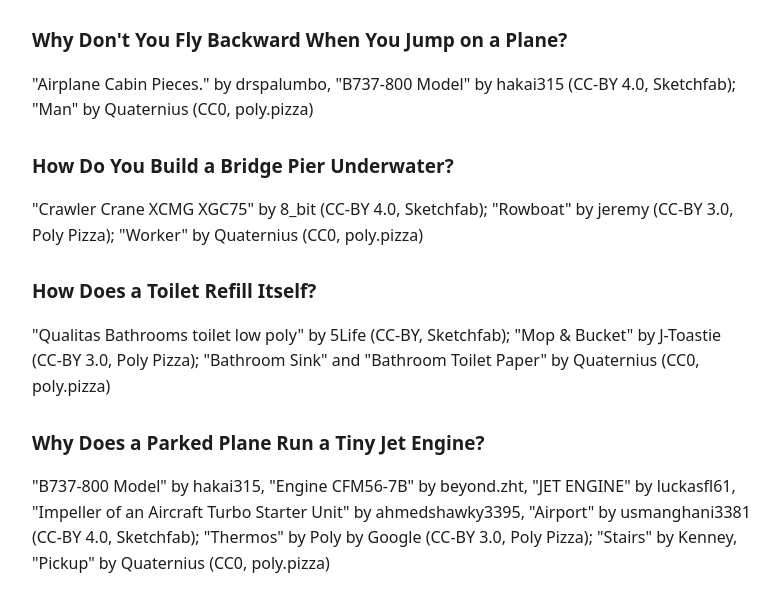
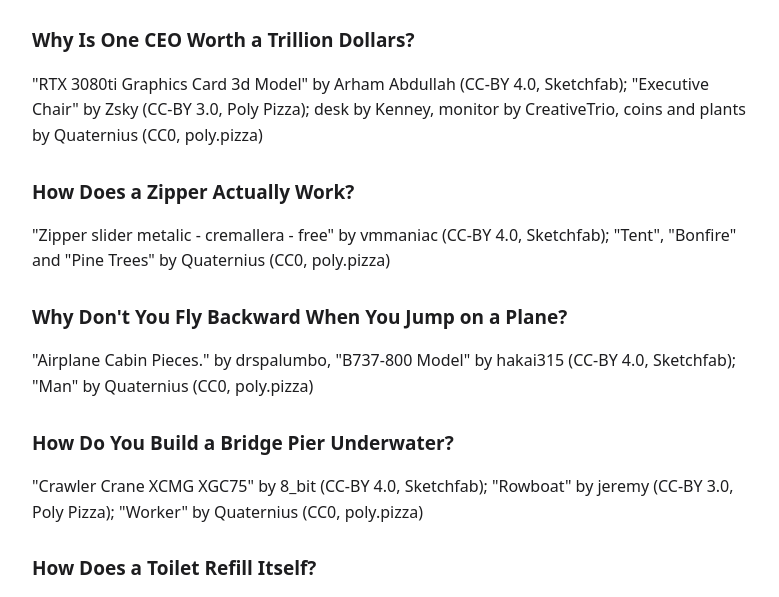
Before and after one commit to tinyripplestories-ux/tinyripplestories-ux.github.io, a plain HTML site: page credits.html in a window 1280 px wide. Shown: the part 183-780 px from the top of the page, without its empty margins (248-1027 px from the left). Drawn offline with Linux system fonts and the light colour scheme.

Commit message:
Add files via upload

```diff
--- a/credits.html
+++ b/credits.html
@@ -1,5 +1,7 @@
 <!doctype html><html lang="en"><head><meta charset="utf-8"><meta name="viewport" content="width=device-width,initial-scale=1"><title>3D Model Credits</title><link rel="stylesheet" href="style.css"></head><body>
 <h1>3D model credits</h1><p>TinyRipple Studio videos use free 3D models, textures and HDRIs. CC-BY models are credited below by video, as their licences ask. CC0 and public-domain assets (Poly Haven, Quaternius and others) need no credit but are listed where we noted them. Thank you to every artist.</p>
+<h2>Why Is One CEO Worth a Trillion Dollars?</h2><p>&quot;RTX 3080ti Graphics Card 3d Model&quot; by Arham Abdullah (CC-BY 4.0, Sketchfab); &quot;Executive Chair&quot; by Zsky (CC-BY 3.0, Poly Pizza); desk by Kenney, monitor by CreativeTrio, coins and plants by Quaternius (CC0, poly.pizza)</p>
+<h2>How Does a Zipper Actually Work?</h2><p>&quot;Zipper slider metalic - cremallera - free&quot; by vmmaniac (CC-BY 4.0, Sketchfab); &quot;Tent&quot;, &quot;Bonfire&quot; and &quot;Pine Trees&quot; by Quaternius (CC0, poly.pizza)</p>
 <h2>Why Don&#x27;t You Fly Backward When You Jump on a Plane?</h2><p>&quot;Airplane Cabin Pieces.&quot; by drspalumbo, &quot;B737-800 Model&quot; by hakai315 (CC-BY 4.0, Sketchfab); &quot;Man&quot; by Quaternius (CC0, poly.pizza)</p>
 <h2>How Do You Build a Bridge Pier Underwater?</h2><p>&quot;Crawler Crane XCMG XGC75&quot; by 8_bit (CC-BY 4.0, Sketchfab); &quot;Rowboat&quot; by jeremy (CC-BY 3.0, Poly Pizza); &quot;Worker&quot; by Quaternius (CC0, poly.pizza)</p>
 <h2>How Does a Toilet Refill Itself?</h2><p>&quot;Qualitas Bathrooms toilet low poly&quot; by 5Life (CC-BY, Sketchfab); &quot;Mop &amp; Bucket&quot; by J-Toastie (CC-BY 3.0, Poly Pizza); &quot;Bathroom Sink&quot; and &quot;Bathroom Toilet Paper&quot; by Quaternius (CC0, poly.pizza)</p>
```
